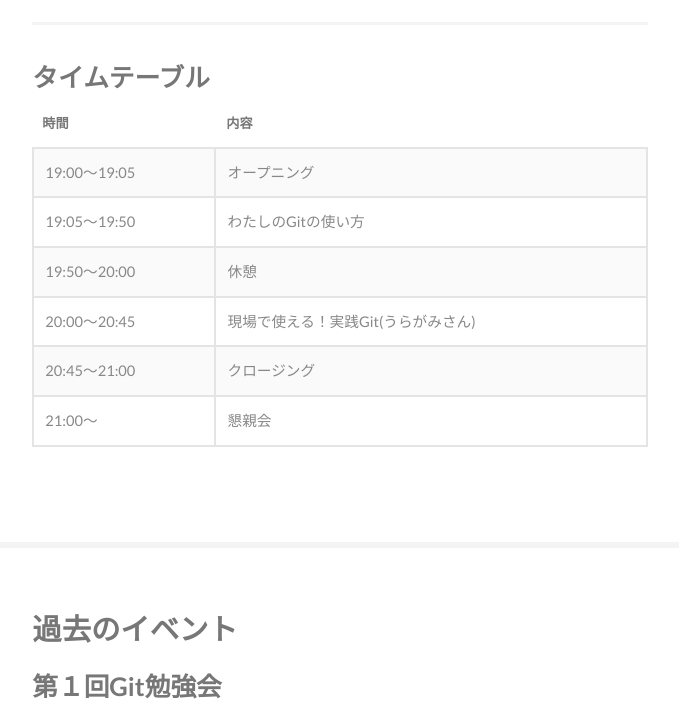
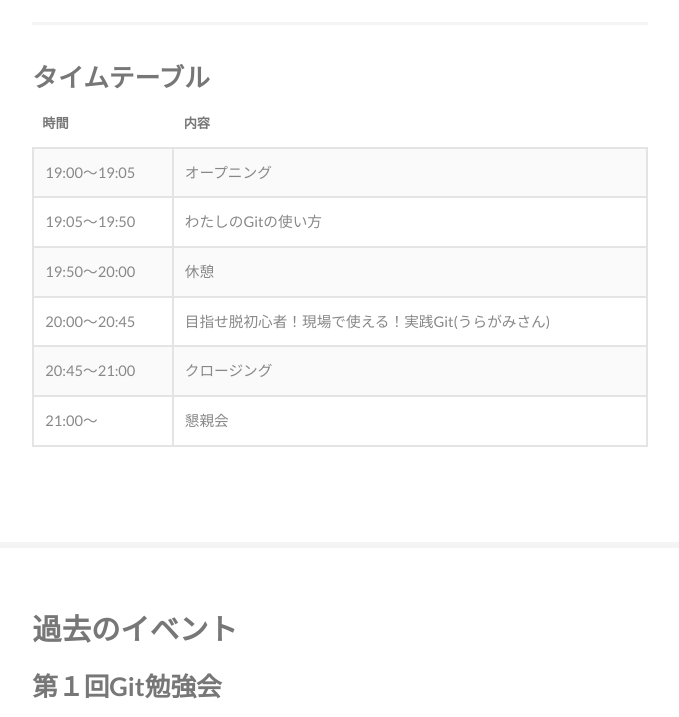
Before and after one commit to kk-0711/sampleGit, a plain HTML site: page index.html in a window 1280 px wide. Shown: the part 1080-1797 px from the top of the page, without its empty margins (153-832 px from the left). Drawn offline with Linux system fonts and the light colour scheme.

Commit message:
うらがみさんのセッションタイトルを変更

```diff
--- a/index.html
+++ b/index.html
@@ -99,7 +99,7 @@
                                 </tr>
                                 <tr>
                                     <td>20:00〜20:45</td>
-                                    <td>現場で使える！実践Git(うらがみさん)</td>
+                                    <td>目指せ脱初心者！現場で使える！実践Git(うらがみさん)</td>
                                 </tr>
                                 <tr>
                                     <td>20:45〜21:00</td>
```
